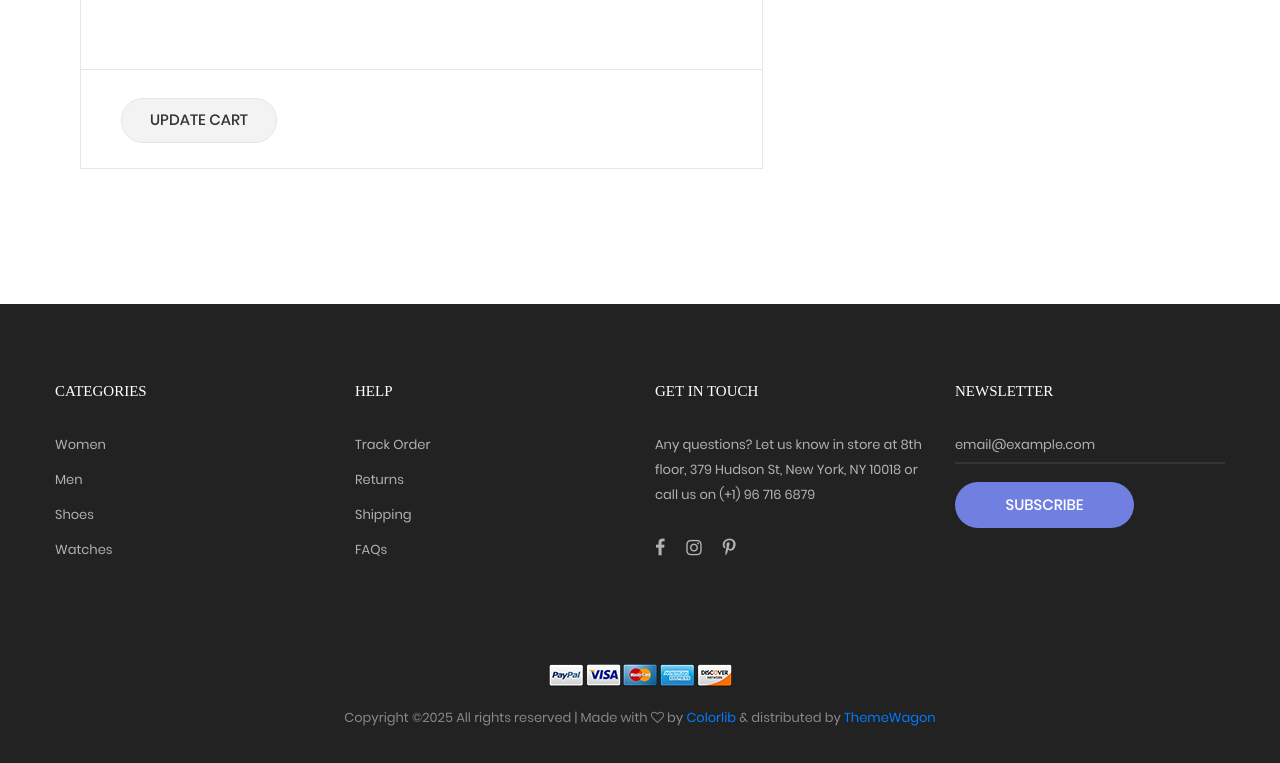
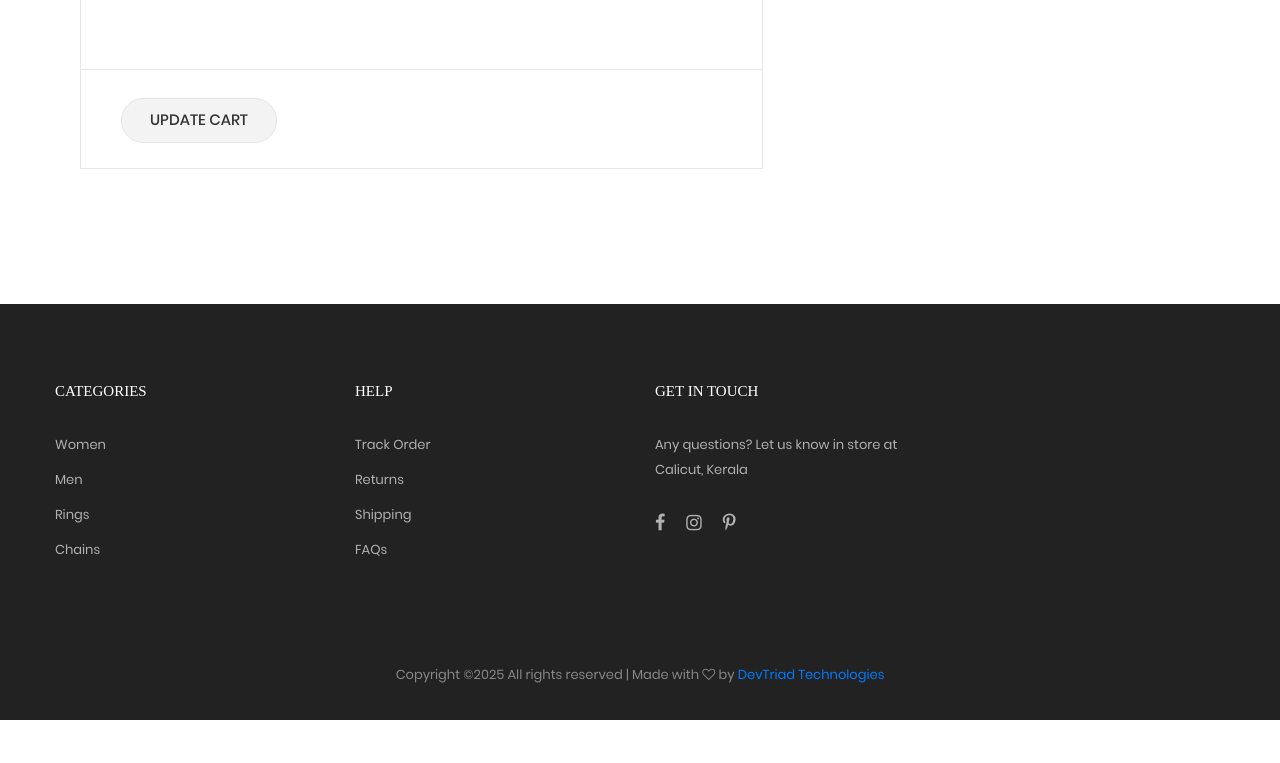
Before and after one commit to arjjunk/zillara_jewels, a plain HTML site: page shoping-cart.html in a window 1280 px wide. Shown: the part 604-1367 px from the top of the page. After the commit the page ends 1324 px from the top, so only its background shows below. Drawn offline with Linux system fonts and the light colour scheme; a web font is replaced by a local one.

Commit message:
footer update

```diff
--- a/shoping-cart.html
+++ b/shoping-cart.html
@@ -537,13 +537,13 @@
 
 						<li class="p-b-10">
 							<a href="#" class="stext-107 cl7 hov-cl1 trans-04">
-								Shoes
+								Rings
 							</a>
 						</li>
 
 						<li class="p-b-10">
 							<a href="#" class="stext-107 cl7 hov-cl1 trans-04">
-								Watches
+								Chains
 							</a>
 						</li>
 					</ul>
@@ -587,7 +587,7 @@
 					</h4>
 
 					<p class="stext-107 cl7 size-201">
-						Any questions? Let us know in store at 8th floor, 379 Hudson St, New York, NY 10018 or call us on (+1) 96 716 6879
+						Any questions? Let us know in store at Calicut, Kerala
 					</p>
 
 					<div class="p-t-27">
@@ -605,7 +605,7 @@
 					</div>
 				</div>
 
-				<div class="col-sm-6 col-lg-3 p-b-50">
+				<!-- <div class="col-sm-6 col-lg-3 p-b-50">
 					<h4 class="stext-301 cl0 p-b-30">
 						Newsletter
 					</h4>
@@ -622,11 +622,11 @@
 							</button>
 						</div>
 					</form>
-				</div>
+				</div> -->
 			</div>
 
 			<div class="p-t-40">
-				<div class="flex-c-m flex-w p-b-18">
+				<!-- <div class="flex-c-m flex-w p-b-18">
 					<a href="#" class="m-all-1">
 						<img src="images/icons/icon-pay-01.png" alt="ICON-PAY">
 					</a>
@@ -646,13 +646,10 @@
 					<a href="#" class="m-all-1">
 						<img src="images/icons/icon-pay-05.png" alt="ICON-PAY">
 					</a>
-				</div>
+				</div> -->
 
 				<p class="stext-107 cl6 txt-center">
-					<!-- Link back to Colorlib can't be removed. Template is licensed under CC BY 3.0. -->
-Copyright &copy;<script>document.write(new Date().getFullYear());</script> All rights reserved | Made with <i class="fa fa-heart-o" aria-hidden="true"></i> by <a href="https://colorlib.com" target="_blank">Colorlib</a> &amp; distributed by <a href="https://themewagon.com" target="_blank">ThemeWagon</a>
-<!-- Link back to Colorlib can't be removed. Template is licensed under CC BY 3.0. -->
-
+Copyright &copy;<script>document.write(new Date().getFullYear());</script> All rights reserved | Made with <i class="fa fa-heart-o" aria-hidden="true"></i> by <a href="#" target="_blank">DevTriad Technologies</a>
 				</p>
 			</div>
 		</div>
```
Also changed, not shown: index.html (+2 -2 lines), product.html (+2 -2 lines).
